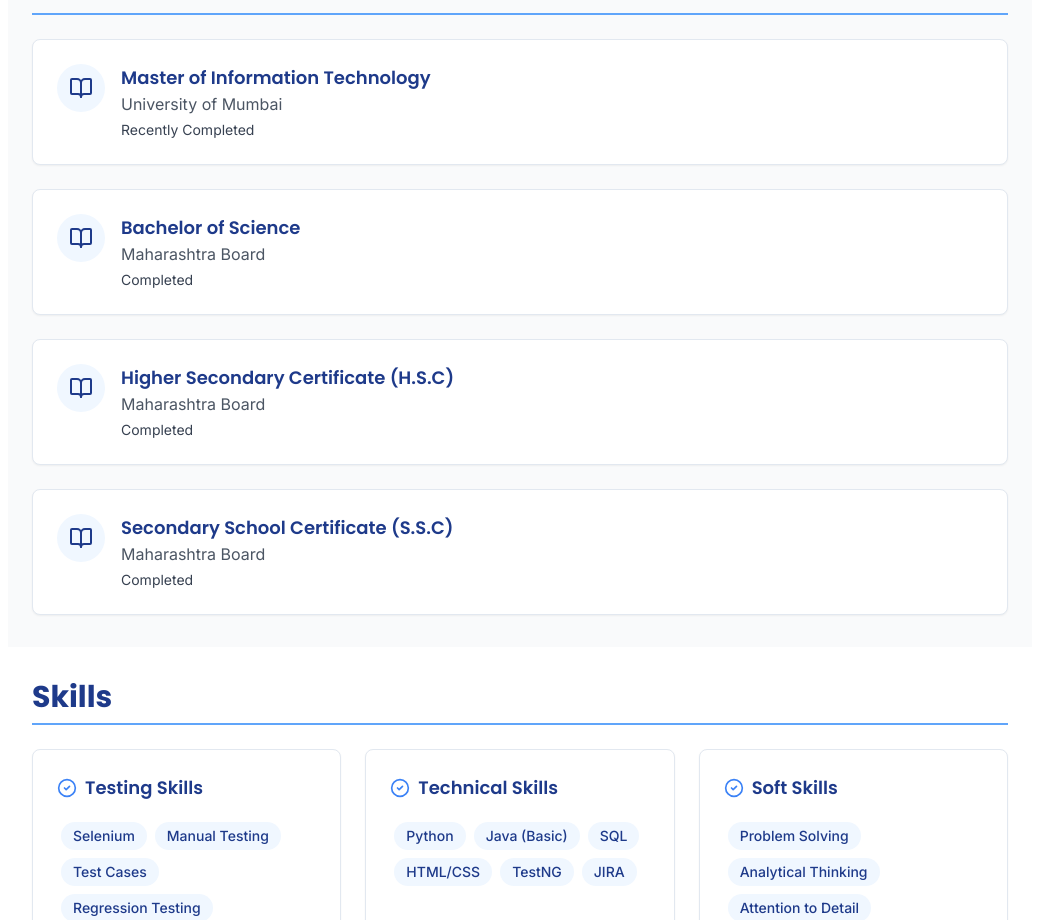
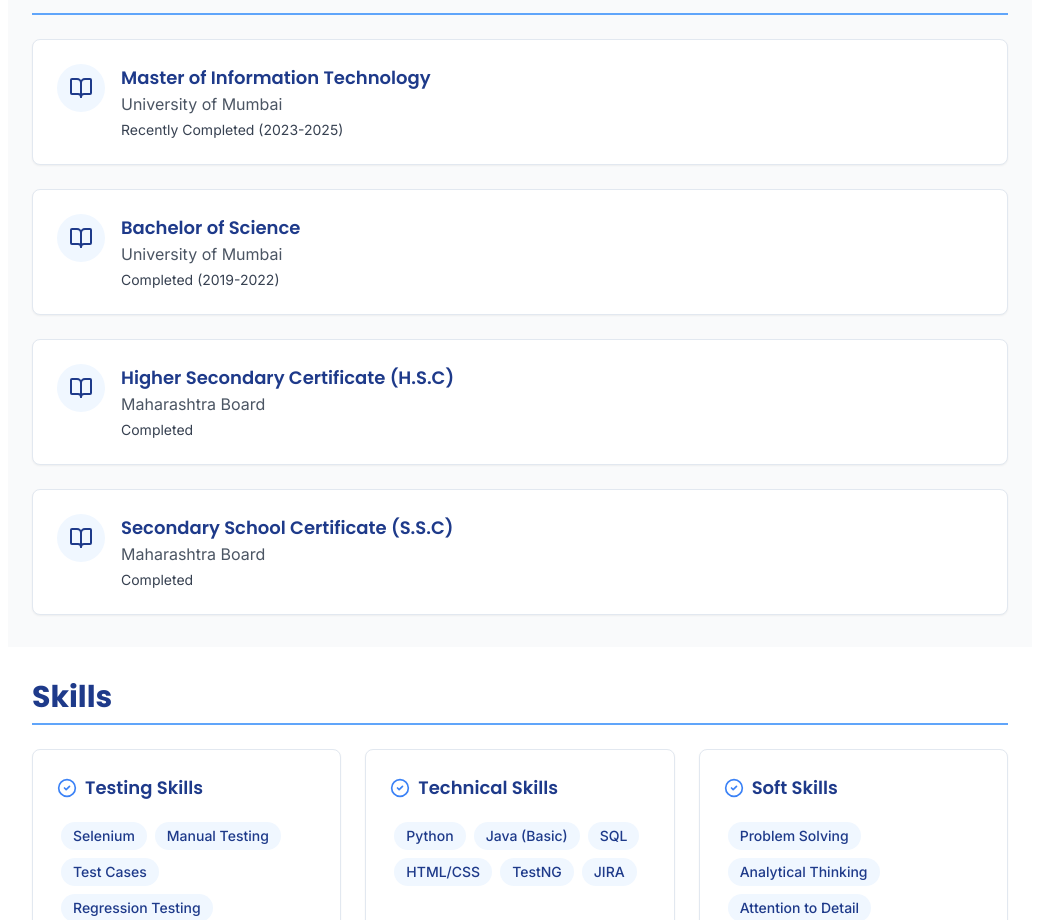
Before and after one commit to sayantan-paul-007/dhananjay-resume, a React (Vite) app: page / in a window 1280 px wide. Shown: the part 881-1801 px from the top of the page, without its empty margins (120-1159 px from the left). Built offline with nearby package versions, Linux system fonts and the light colour scheme.

Commit message:
Update Education.tsx
Added years of education

```diff
--- a/src/components/Education.tsx
+++ b/src/components/Education.tsx
@@ -18,7 +18,7 @@ const Education = () => {
               <div>
                 <h3 className="text-lg font-semibold text-resume-primary">Master of Information Technology</h3>
                 <p className="text-gray-600 mb-1">University of Mumbai</p>
-                <p className="text-gray-700 text-sm">Recently Completed</p>
+                <p className="text-gray-700 text-sm">Recently Completed (2023-2025)</p>
               </div>
             </div>
           </CardContent>
@@ -32,8 +32,8 @@ const Education = () => {
               </div>
               <div>
                 <h3 className="text-lg font-semibold text-resume-primary">Bachelor of Science</h3>
-                <p className="text-gray-600 mb-1">Maharashtra Board</p>
-                <p className="text-gray-700 text-sm">Completed</p>
+                <p className="text-gray-600 mb-1">University of Mumbai</p>
+                <p className="text-gray-700 text-sm">Completed (2019-2022)</p>
               </div>
             </div>
           </CardContent>
```
